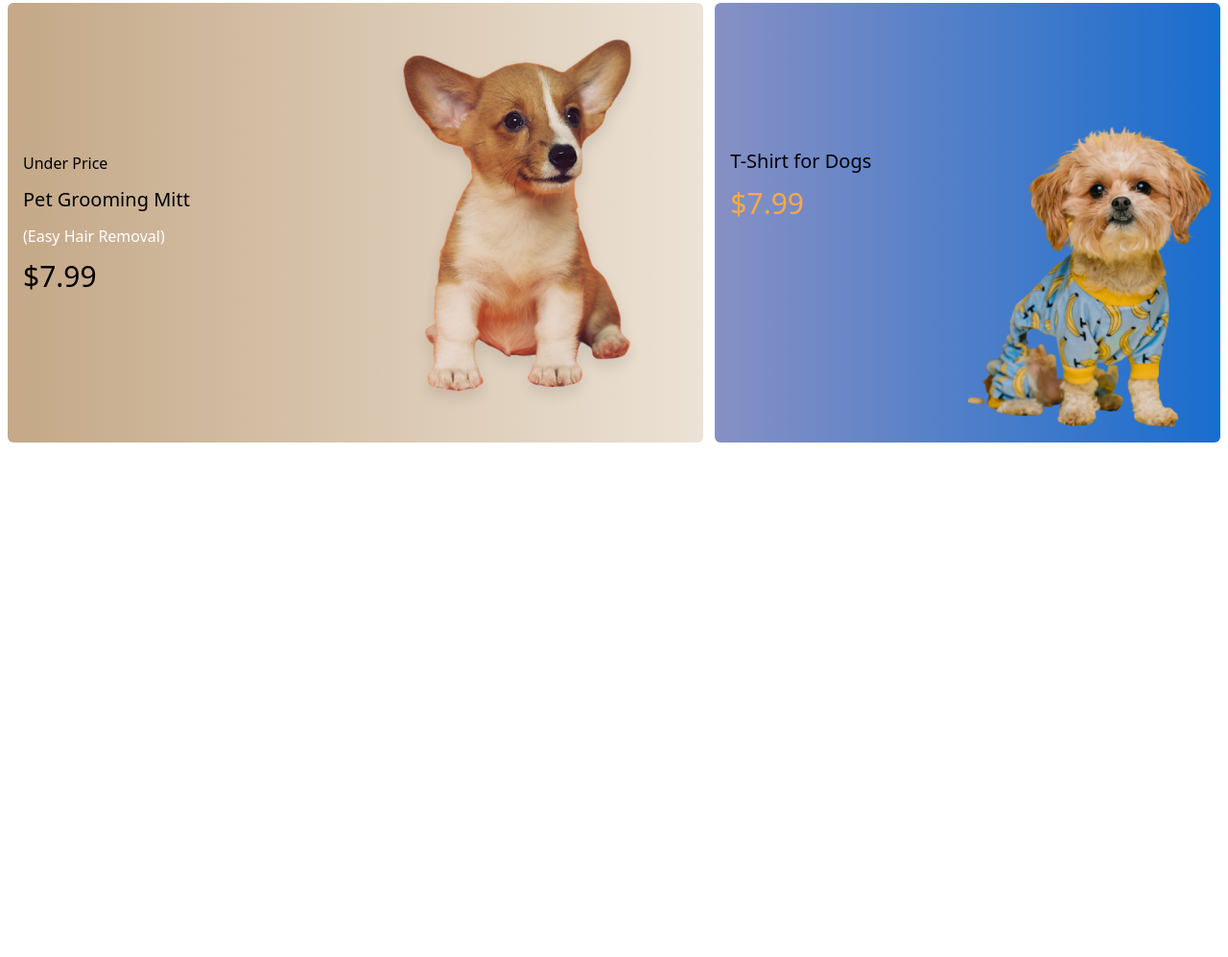
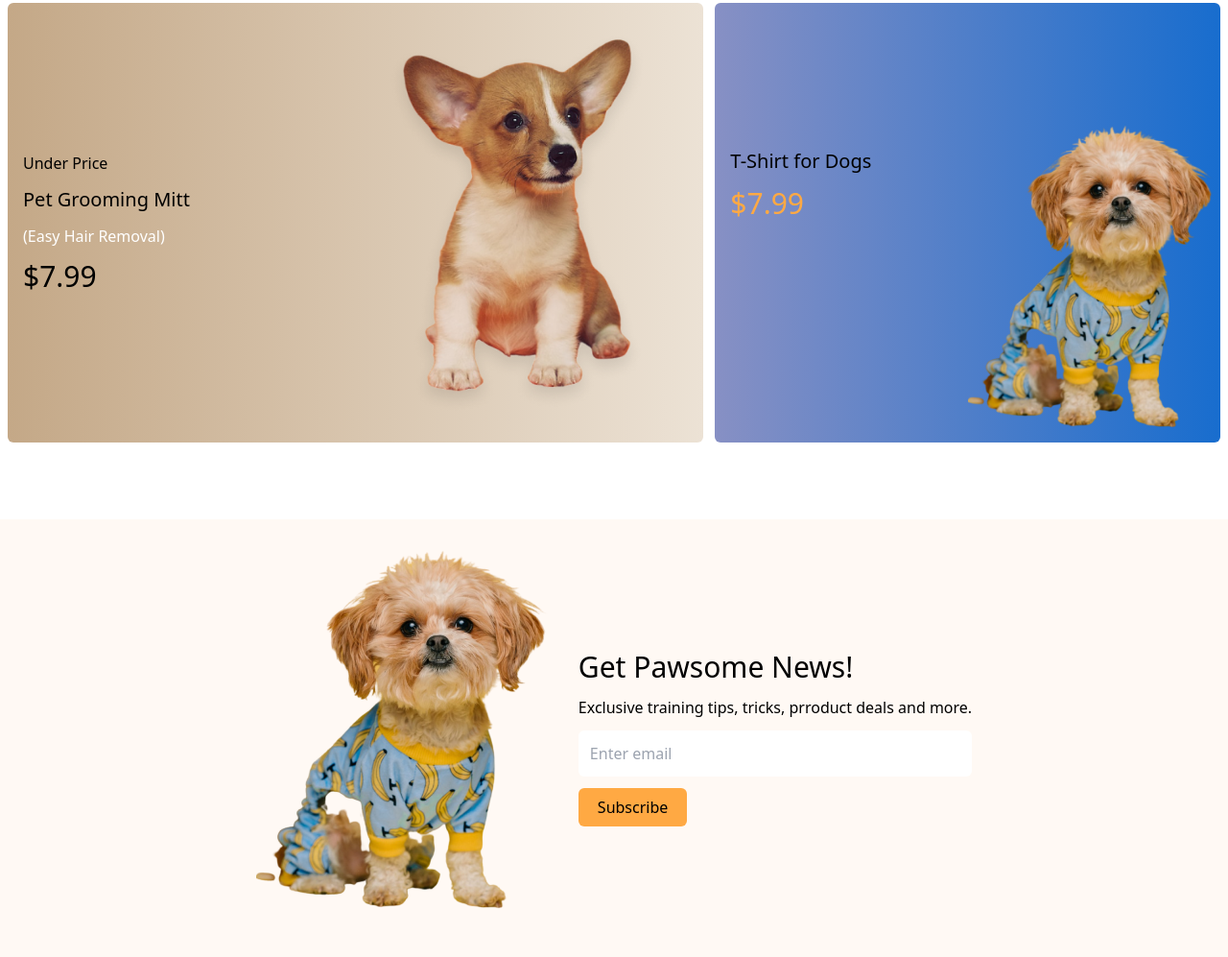
Before and after one commit to nurmohammadpro/B11A3, a plain HTML site: page index.html in a window 1280 px wide. Shown: the part 1821-2818 px from the top of the page at 96% size. Before the commit the page ends 2362 px from the top, so only its background shows below. Drawn offline with nearby package versions, Linux system fonts and the light colour scheme.

Commit message:
subscribe section done

```diff
--- a/index.html
+++ b/index.html
@@ -328,9 +328,9 @@
       </div>
     </div>
 
-    <div class="max-w-[1440px] mx-auto my-20">
-      <h3 class="text-2xl font-medium mb-4 px-2">Everyday low price</h3>
-      <div class="flex flex-col lg:flex-row gap-3 px-2">
+    <div class="max-w-[1440px] mx-auto my-20 px-2">
+      <h3 class="text-2xl font-medium mb-4">Everyday low price</h3>
+      <div class="flex flex-col lg:flex-row gap-3">
         <div class=" flex-1 bg-gradient-to-r from-[#c4a887] to-[#ece2d5] relative p-4  rounded-md flex items-center justify-between">
           <div class="flex flex-col gap-3">
             <p class="hidden lg:block">Under Price</p>
@@ -351,5 +351,19 @@
         </div>
       </div>
     </div>
+
+    <div class="max-w-[1440px] mx-auto bg-[#FFF9F4] p-8 px-2 ounded-md">
+      <div class="flex flex-col lg:flex-row gap-6 items-center justify-center">
+        <img src="./assets/cute-pet-mid.png" alt="">
+        <div class="flex flex-col gap-3">
+          <h3 class="text-3xl font-medium">Get Pawsome News!</h3>
+          <p>Exclusive training tips, tricks, prroduct deals and more.</p>
+          <input class="p-3 rounded-md" type="text" placeholder="Enter email">
+          <div>
+            <button class="px-5 py-2 rounded-md bg-[#FFA943]">Subscribe</button>
+          </div>
+        </div>
+      </div>
+    </div>
   </body>
 </html>
```
